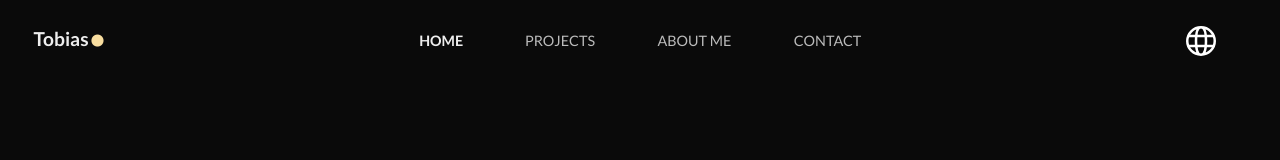
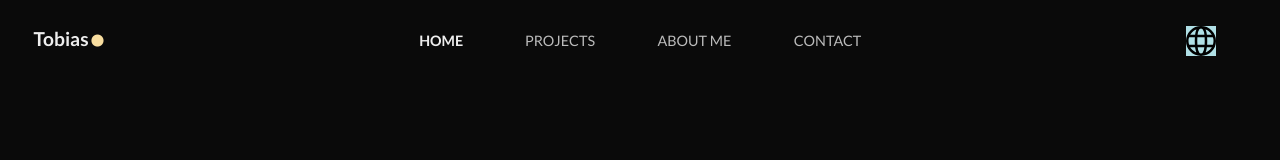
Before and after one commit to TobiasAagaard/portfolio, a React (Vite) app in the folder Frontend/: page / in a window 1280 px wide. Shown: the top 160 px of the page. Built offline with nearby package versions, Linux system fonts and the light colour scheme.

Commit message:
Up to date on github for the morning

```diff
--- a/Frontend/src/Components/LanguageSelector/LanguageSelector.scss
+++ b/Frontend/src/Components/LanguageSelector/LanguageSelector.scss
@@ -1,5 +1,6 @@
 .globeBtn {
-    color: #fff;
+    color: #000;
+    background-color: #B0E0E6;
     position: absolute;
     top: 1.6rem;
     right: 4rem;
```
Also changed, not shown: 2 other files (tests, documents, lock files or other folders).
